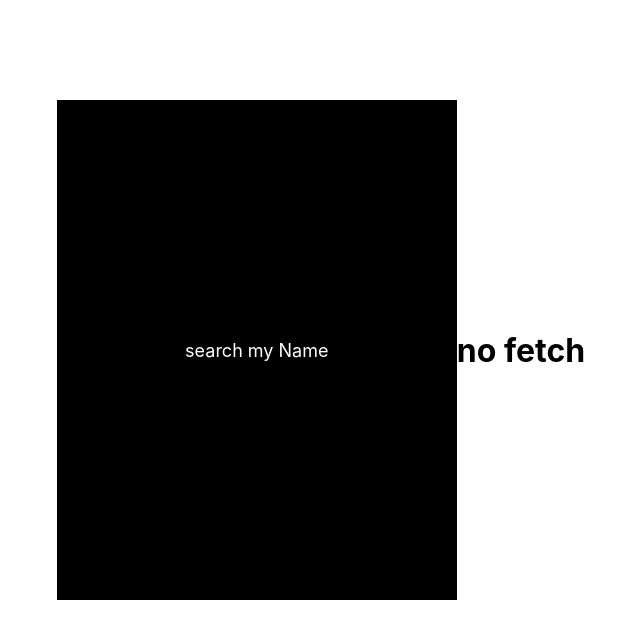
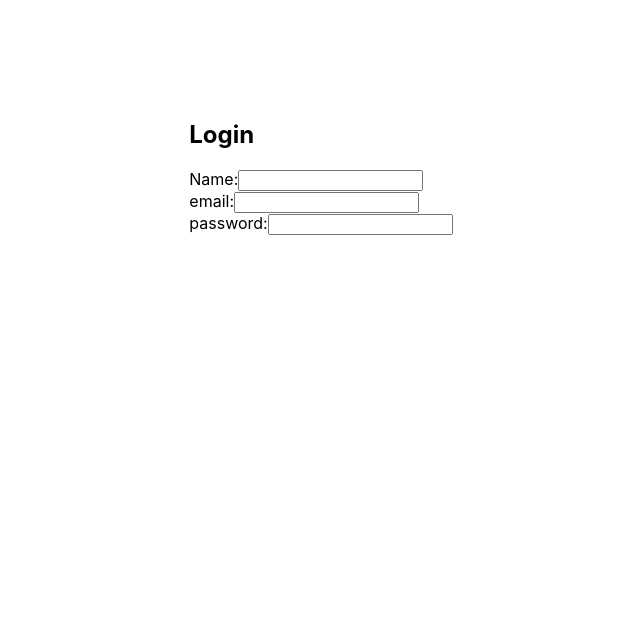
Before and after one commit to RamseyJLewis/Stocks-App-Frontend, a React (Create React App) app: page / in a window 1280 px wide. Shown: the top 638 px of the page, without its empty margins (319-959 px from the left). Built offline with nearby package versions, Linux system fonts and the light colour scheme; no server answers.

Commit message:
attemt at login for page threw errors

```diff
--- a/src/App.js
+++ b/src/App.js
@@ -1,12 +1,36 @@
+import React, { useState } from 'react';
 import './App.css';
-import LogInScreen from './components/LogInScreen/LogInScreen';
+import LoginForm from './components/LoginForm/LoginForm';
 import Test from './components/Test';
 
 function App() {
+    const adminUser = {
+      email: 'admin@admin123',
+      password:'admin123'
+    }
+
+    const [user, setUser] = useState({name:'', email:''});
+    const [error, setError] = useState('');
+
+    const Login = details =>{
+      console.log(details)
+    }
+
+    const Logout = () =>{
+    console.log('logout');
+    }
   return (
     <div className="LogInWindow">
-      <LogInScreen/>
-      <Test/>
+      {(user.email != '')?(
+        <div className='welcome'>
+          <h2> Welcome, <span> {user.name}</span></h2>
+          <button>Logout</button>
+        </div>
+      ):(
+        <LoginForm/>
+      )}
+      {/* <LogInScreen/>
+      <Test/> */}
     </div>
   );
 }
--- a/src/components/LogInScreen/LogInScreen.css
+++ /dev/null
@@ -1,10 +0,0 @@
-.LogInScreen{
-    display: flex;
-    justify-content: center;
-    align-items: center;
-    height: 500px;
-    width: 400px;
-    background-color: black;
-    color: white;
-    font-size: large;
-}
--- a/src/components/LogInScreen/LogInScreen.js
+++ /dev/null
@@ -1,11 +0,0 @@
-import React, { Component } from 'react';
-import './LogInScreen.css'
-
-function LogInScreen(){
-    return(
-        <div className ='LogInScreen'>
-            <label htmlFor="search">search my Name</label>
-        </div>
-    )
-}
-export default LogInScreen
--- /dev/null
+++ b/src/components/LoginForm/LoginForm.js
@@ -0,0 +1,26 @@
+import React from 'react'
+
+function LoginForm() {
+    return (
+        <form>
+            <div className='form-inner'>
+            <h2>Login</h2>
+            {/*ERROR*/}
+             <div className='form-group'>
+                    <label htmlFor='name'> Name:</label>
+                    <input type='text' name='name' id='name'/>
+                </div>
+                <div className='form-group'>
+                    <label htmlFor='email'> email:</label>
+                    <input type='email' email='email' id='email'/>
+                </div>
+                <div className='form-group'>
+                    <label htmlFor='password'> password:</label>
+                    <input type='password' password='password' id='password'/>
+                </div>
+            </div>
+        </form>
+    )
+}
+
+export default LoginForm;
```
Also changed, not shown: src/components/LoginForm/LoginForm.css (added), 1 other file (tests, documents, lock files or other folders).
